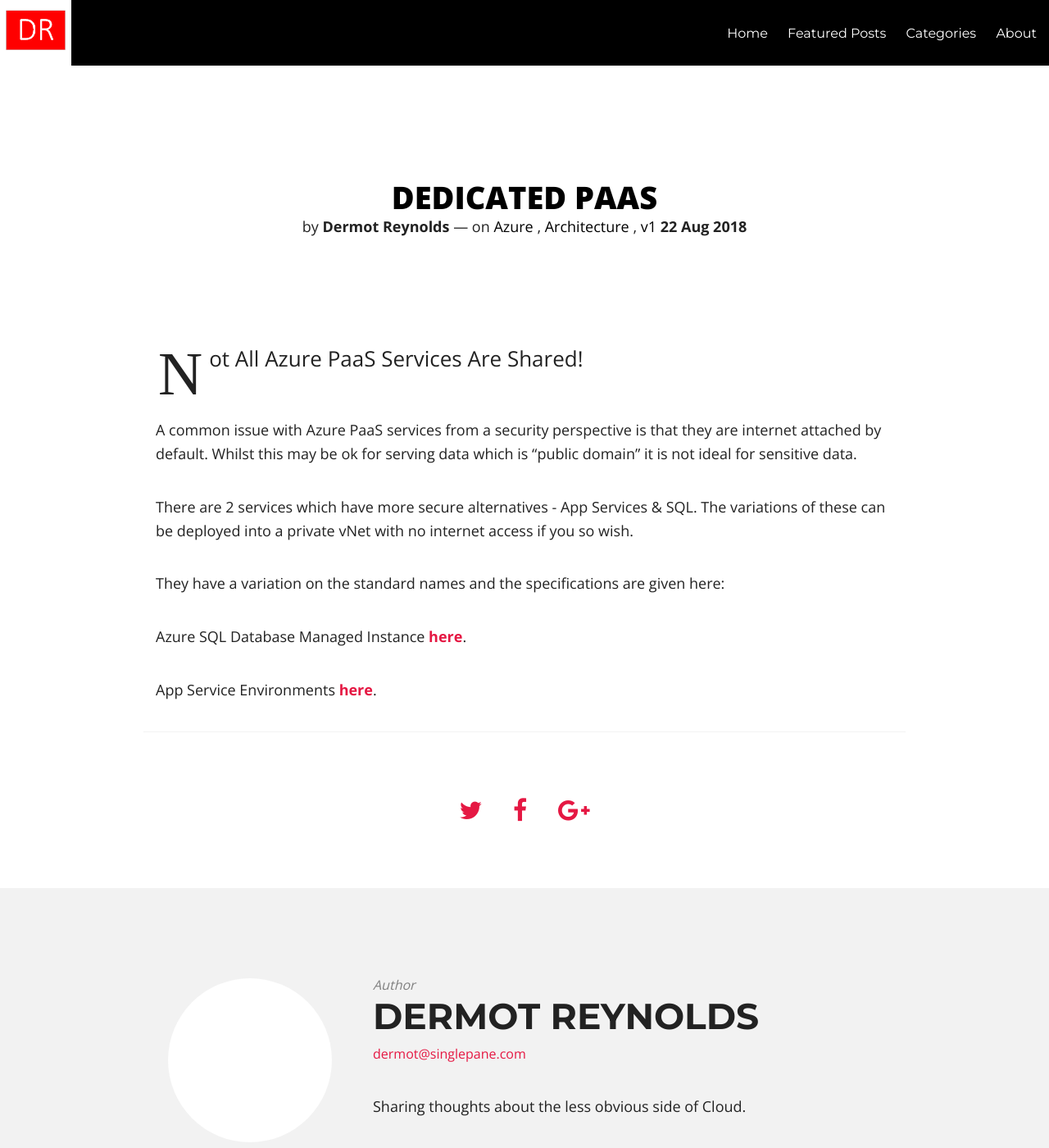
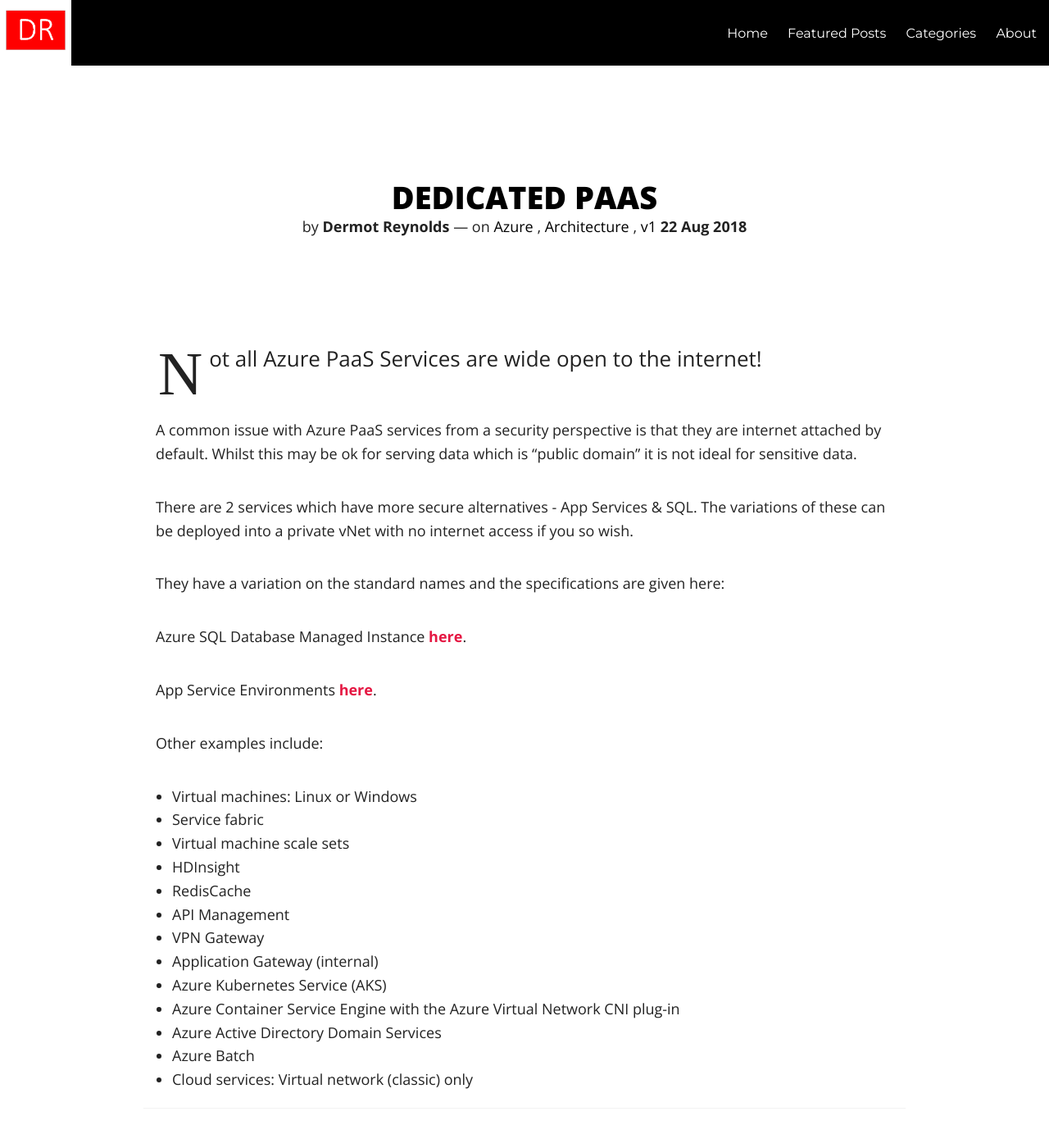
Before and after one commit to dermotreynolds/old.dermotreynolds.github.io, a Jekyll site: the page built from _posts/inprogress/2017-05-20-0-dedicated-paas.md, in a window 1280 px wide and 1400 px high. Shown: the whole window at 82% size. Built offline with Jekyll 4.4.1, drawn with Linux system fonts in a browser that asks for light colours; nearby versions of some CDN libraries.

Commit message:
Full End To End

```diff
--- a/_posts/inprogress/2017-05-20-0-dedicated-paas.md
+++ b/_posts/inprogress/2017-05-20-0-dedicated-paas.md
@@ -7,7 +7,7 @@
 tags: [Azure, Architecture, v1]
 
 ---
-Not All Azure PaaS Services Are Shared!
+Not all Azure PaaS Services are wide open to the internet!
 
 A common issue with Azure PaaS services from a security perspective is that they are internet attached by default.  Whilst this may be ok for serving data which is "public domain" it is not ideal for sensitive data.
 
@@ -18,3 +18,18 @@
 Azure SQL Database Managed Instance __[here](https://docs.microsoft.com/en-us/azure/sql-database/sql-database-managed-instance){:target="_blank"}__.
 
 App Service Environments __[here](https://docs.microsoft.com/en-us/azure/app-service/environment/intro){:target="_blank"}__.
+
+Other examples include:
+- Virtual machines: Linux or Windows
+- Service fabric
+- Virtual machine scale sets
+- HDInsight
+- RedisCache
+- API Management
+- VPN Gateway
+- Application Gateway (internal)
+- Azure Kubernetes Service (AKS)
+- Azure Container Service Engine with the Azure Virtual Network CNI plug-in
+- Azure Active Directory Domain Services
+- Azure Batch
+- Cloud services: Virtual network (classic) only
```
Also changed, not shown: 1 other file.
